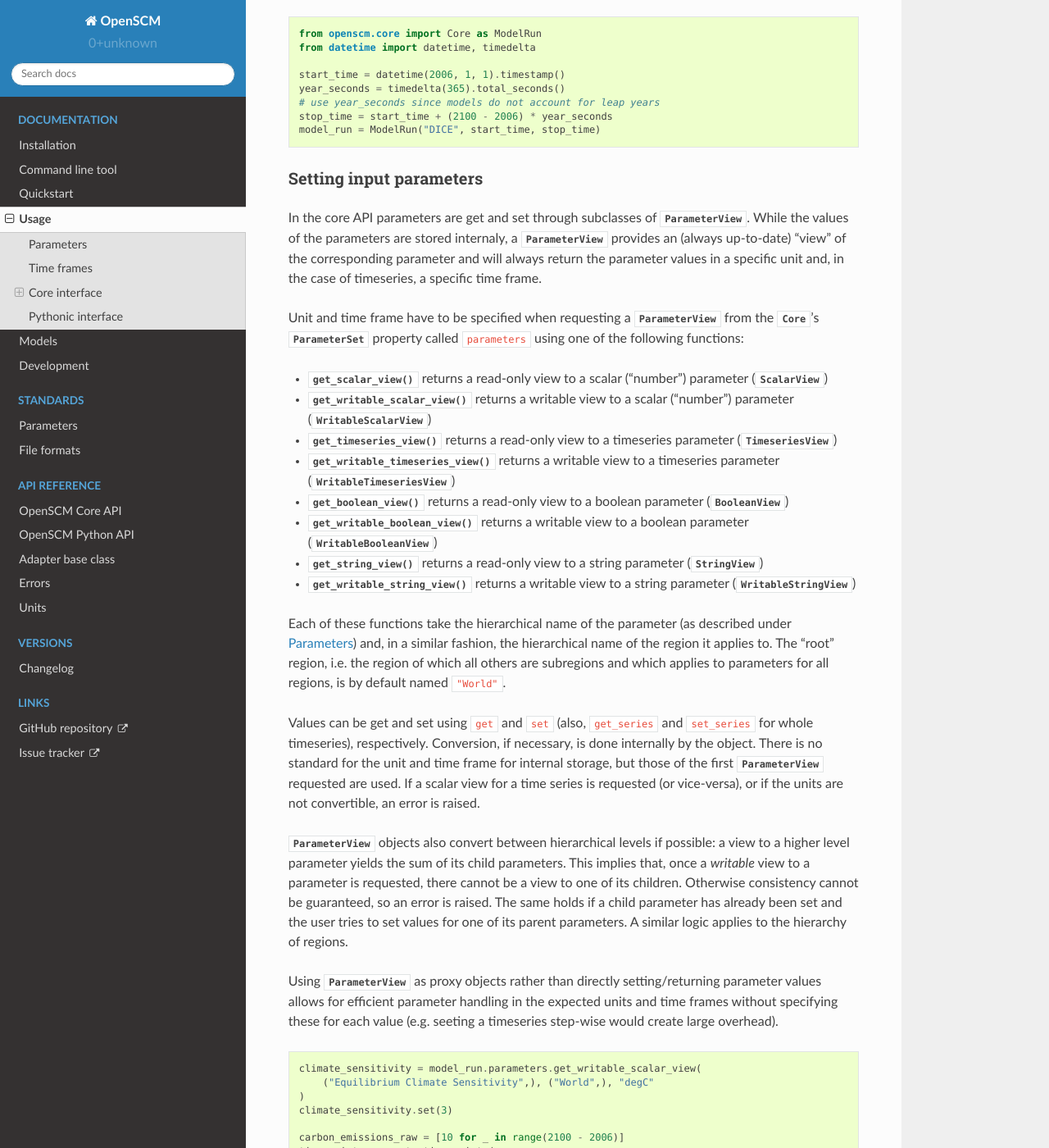
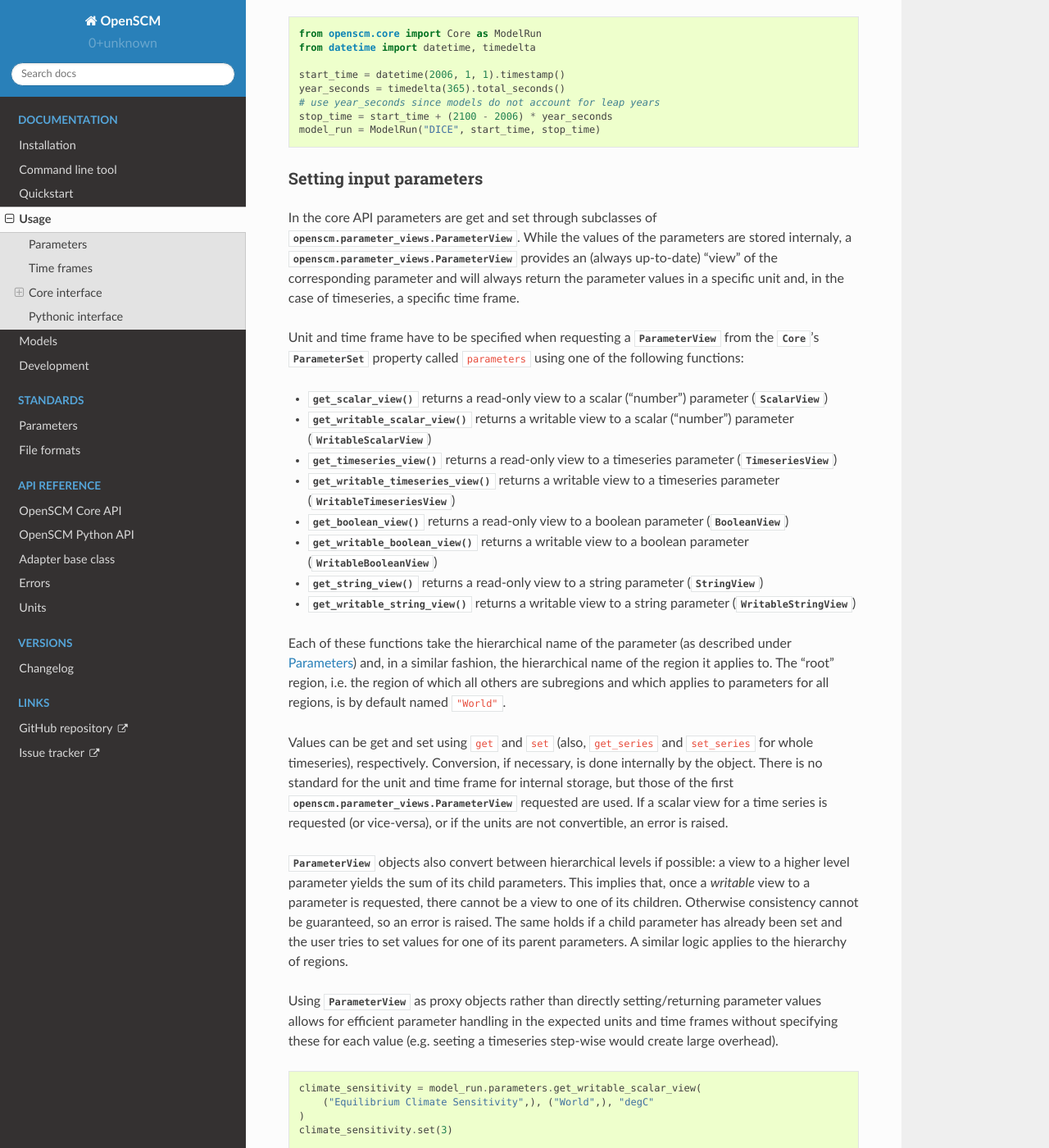
Before and after one commit to openscm/openscm, a Sphinx documentation site: the page built from docs/usage.rst, in a window 1280 px wide and 1400 px high, scrolled down 1469 px. Shown: the whole window at 82% size. Built offline with Sphinx 7.4.7 and the Read the Docs theme 2.0.0, drawn with Linux system fonts in a browser that asks for light colours; some of the changed text lies outside the part shown.

Commit message:
Documentation fixes

```diff
--- a/docs/conf.py
+++ b/docs/conf.py
@@ -30,32 +30,23 @@
 exclude_patterns = ["build", "Thumbs.db", ".DS_Store"]
 extensions = [
     "sphinx.ext.autodoc",
-    "sphinx.ext.autosummary",
     "sphinx.ext.coverage",
+    "sphinx.ext.intersphinx",
     "sphinx.ext.napoleon",
-    "sphinx_autodoc_typehints",
+    "sphinx_autodoc_typehints",  # must be after sphinx.ext.napoleon
 ]
 language = "en"
 master_doc = "index"
 needs_sphinx = "1.4"
-# nitpicky = True  # warn about all references where the target cannot be found
 nitpick_ignore = [
-    ("py:class", "Exception"),
-    ("py:class", "bool"),
-    ("py:class", "enum.Enum"),
-    ("py:class", "float"),
-    ("py:class", "int"),
+    ("py:class", "Optional"),
+    ("py:class", "Sequence"),
+    ("py:class", "Union"),
     ("py:class", "np.ndarray"),
-    ("py:class", "numpy.ndarray"),
-    ("py:class", "object"),
-    ("py:class", "str"),
-    ("py:class", "typing.Any"),
-    ("py:class", "typing.Callable"),
-    ("py:class", "typing.Optional"),
     ("py:class", "typing.Tuple"),
     ("py:class", "typing.Union"),
-    ("py:exc", "KeyError"),
-    ("py:exc", "ValueError"),
+    ("py:exc", "pint.errors.DimensionalityError"),
+    ("py:exc", "pint.errors.UndefinedUnitError"),
 ]
 pygments_style = "sphinx"
 source_suffix = ".rst"  # ['.rst', '.md']
@@ -134,7 +125,7 @@
 
 # -- Extension configuration -------------------------------------------------
 
-autodoc_default_flags = [ # TODO deprecated since 1.8
+autodoc_default_flags = [  # TODO deprecated since 1.8
     "inherited-members",
     "members",
     "private-members",
@@ -142,5 +133,11 @@
     "undoc-members",
 ]
 coverage_write_headline = False  # do not write headlines.
+intersphinx_mapping = {
+    "numpy": ("https://docs.scipy.org/doc/numpy", None),
+    "python": ("https://docs.python.org/3", None),
+    # "pint": ("https://pint.readthedocs.io/en/latest", None), # no full API doc here, unfortunately
+}
 napoleon_google_docstring = False
-napoleon_numpy_docstring =  True
+napoleon_numpy_docstring = True
+set_type_checking_flag = True
--- a/docs/development.rst
+++ b/docs/development.rst
@@ -184,8 +184,8 @@
 values to :attr:`~openscm.adapter.Adapter._output`.
 
 For efficiency, the OpenSCM Core interface provides subclasses of
-:class:`~openscm.core.ParameterView` that provide a view into a
-parameter with a requested :ref:`time frame <timeframes>` and
+:class:`~openscm.parameter_views.ParameterView` that provide a view
+into a parameter with a requested :ref:`time frame <timeframes>` and
 :ref:`unit <units>`. Conversion (aggregation, unit conversion, and
 time frame adjustment) is done interally if possible. Subclasses
 implement functionality for scalar and time series values, each for
--- a/docs/usage.rst
+++ b/docs/usage.rst
@@ -95,41 +95,42 @@
 ************************
 
 In the core API parameters are get and set through subclasses of
-:class:`ParameterView`. While the values of the parameters are stored
-internaly, a :class:`ParameterView` provides an (always up-to-date)
-"view" of the corresponding parameter and will always return the
-parameter values in a specific unit and, in the case of timeseries, a
-specific time frame.
+:class:`openscm.parameter_views.ParameterView`. While the values of
+the parameters are stored internaly, a
+:class:`openscm.parameter_views.ParameterView` provides an (always
+up-to-date) "view" of the corresponding parameter and will always
+return the parameter values in a specific unit and, in the case of
+timeseries, a specific time frame.
 
 Unit and time frame have to be specified when requesting a
-:class:`~openscm.core.ParameterView` from the
+:class:`~openscm.parameter_views.ParameterView` from the
 :class:`~openscm.core.Core`'s :class:`~openscm.core.ParameterSet`
 property called ``parameters`` using one of the following functions:
 
 - :func:`~openscm.core.ParameterSet.get_scalar_view` returns a
   read-only view to a scalar ("number") parameter
-  (:class:`~openscm.core.ScalarView`)
+  (:class:`~openscm.parameter_views.ScalarView`)
 - :func:`~openscm.core.ParameterSet.get_writable_scalar_view` returns
   a writable view to a scalar ("number") parameter
-  (:class:`~openscm.core.WritableScalarView`)
+  (:class:`~openscm.parameter_views.WritableScalarView`)
 - :func:`~openscm.core.ParameterSet.get_timeseries_view` returns a
   read-only view to a timeseries parameter
-  (:class:`~openscm.core.TimeseriesView`)
-- :func:`~openscm.core.ParameterSet.get_writable_timeseries_view`
+  (:class:`~openscm.parameter_views.TimeseriesView`)
+- :func:`~openscm.parameter_views.ParameterSet.get_writable_timeseries_view`
   returns a writable view to a timeseries parameter
-  (:class:`~openscm.core.WritableTimeseriesView`)
+  (:class:`~openscm.parameter_views.WritableTimeseriesView`)
 - :func:`~openscm.core.ParameterSet.get_boolean_view` returns a
   read-only view to a boolean parameter
-  (:class:`~openscm.core.BooleanView`)
+  (:class:`~openscm.parameter_views.BooleanView`)
 - :func:`~openscm.core.ParameterSet.get_writable_boolean_view` returns
   a writable view to a boolean parameter
-  (:class:`~openscm.core.WritableBooleanView`)
+  (:class:`~openscm.parameter_views.WritableBooleanView`)
 - :func:`~openscm.core.ParameterSet.get_string_view` returns a
   read-only view to a string parameter
-  (:class:`~openscm.core.StringView`)
+  (:class:`~openscm.parameter_views.StringView`)
 - :func:`~openscm.core.ParameterSet.get_writable_string_view` returns
   a writable view to a string parameter
-  (:class:`~openscm.core.WritableStringView`)
+  (:class:`~openscm.parameter_views.WritableStringView`)
 
 Each of these functions take the hierarchical name of the parameter
 (as described under :ref:`parameters`) and, in a similar fashion, the
@@ -141,24 +142,25 @@
 ``get_series`` and ``set_series`` for whole timeseries), respectively.
 Conversion, if necessary, is done internally by the object. There is
 no standard for the unit and time frame for internal storage, but
-those of the first :class:`ParameterView` requested are used. If a
+those of the first :class:`openscm.parameter_views.ParameterView` requested are used. If a
 scalar view for a time series is requested (or vice-versa), or if the
 units are not convertible, an error is raised.
 
-:class:`~openscm.core.ParameterView` objects also convert between
-hierarchical levels if possible: a view to a higher level parameter
-yields the sum of its child parameters. This implies that, once a
-*writable* view to a parameter is requested, there cannot be a view to
-one of its children. Otherwise consistency cannot be guaranteed, so an
-error is raised. The same holds if a child parameter has already been
-set and the user tries to set values for one of its parent parameters.
-A similar logic applies to the hierarchy of regions.
+:class:`~openscm.parameter_views.ParameterView` objects also convert
+between hierarchical levels if possible: a view to a higher level
+parameter yields the sum of its child parameters. This implies that,
+once a *writable* view to a parameter is requested, there cannot be a
+view to one of its children. Otherwise consistency cannot be
+guaranteed, so an error is raised. The same holds if a child parameter
+has already been set and the user tries to set values for one of its
+parent parameters. A similar logic applies to the hierarchy of
+regions.
 
-Using :class:`~openscm.core.ParameterView` as proxy objects rather
-than directly setting/returning parameter values allows for efficient
-parameter handling in the expected units and time frames without
-specifying these for each value (e.g. seeting a timeseries step-wise
-would create large overhead).
+Using :class:`~openscm.parameter_views.ParameterView` as proxy objects
+rather than directly setting/returning parameter values allows for
+efficient parameter handling in the expected units and time frames
+without specifying these for each value (e.g. seeting a timeseries
+step-wise would create large overhead).
 
 .. code:: python
 
@@ -188,7 +190,7 @@
 Running the model
 *****************
 
-The model is simply run by calling the :func:`~openscm.core,Core.run`
+The model is simply run by calling the :func:`~openscm.core.Core.run`
 function:
 
 .. code:: python
@@ -198,7 +200,8 @@
 This tells the adapter for the particular SCM to get the necessary
 parameters in the format as expected by the model, while conversion
 for units and time frames is done by the corresponding
-:class:`ParameterView` objects. It then runs the model itself.
+:class:`openscm.parameter_views.ParameterView` objects. It then runs
+the model itself.
 
 After the run the model is reset, so the
 :func:`~openscm.core.Core.run` function can be called again (setting
@@ -209,7 +212,7 @@
 
 During the run the model adapter sets the output parameters just like
 the input parameters were set above. Thus, these can be read using
-read-only :class:`~openscm.core.ParameterView` objects:
+read-only :class:`~openscm.parameter_views.ParameterView` objects:
 
 .. code:: python
 
```
Also changed, not shown: other parts of docs/development.rst (+1 -1 lines), 4 other files.
